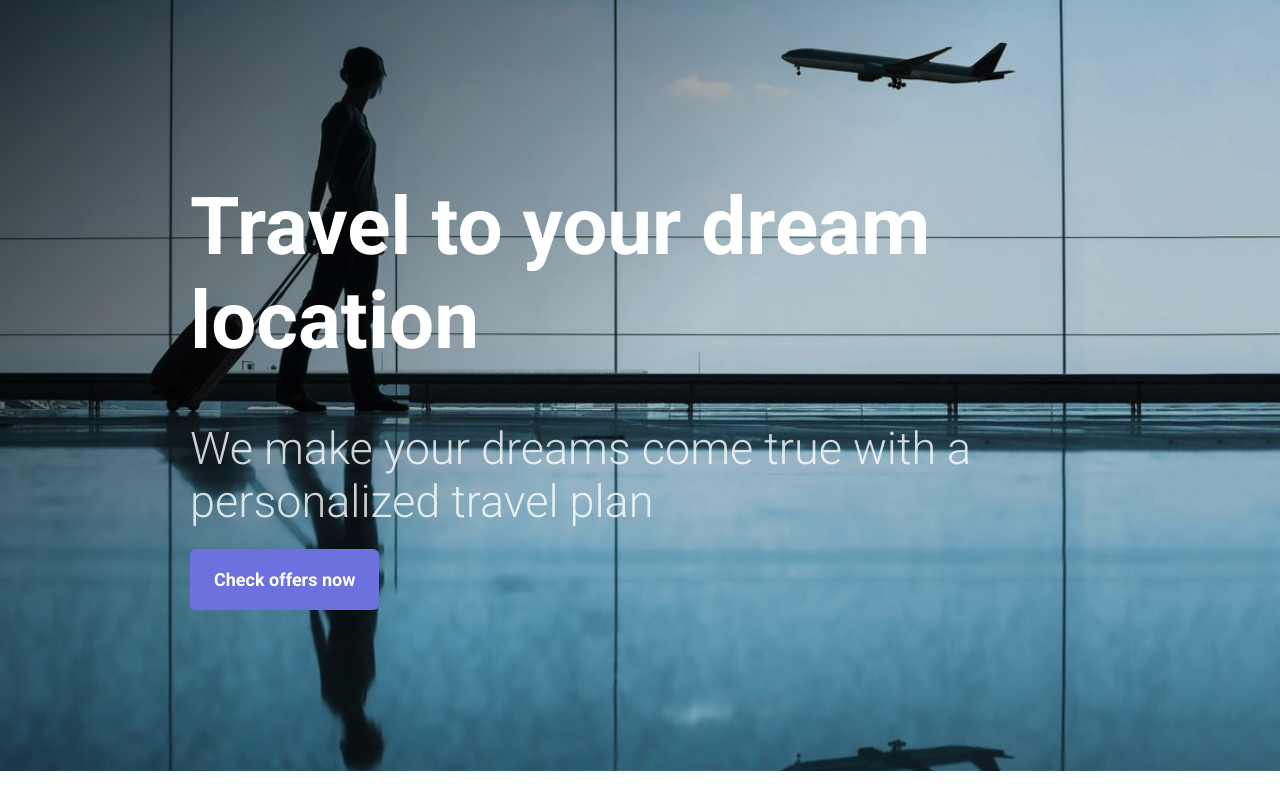
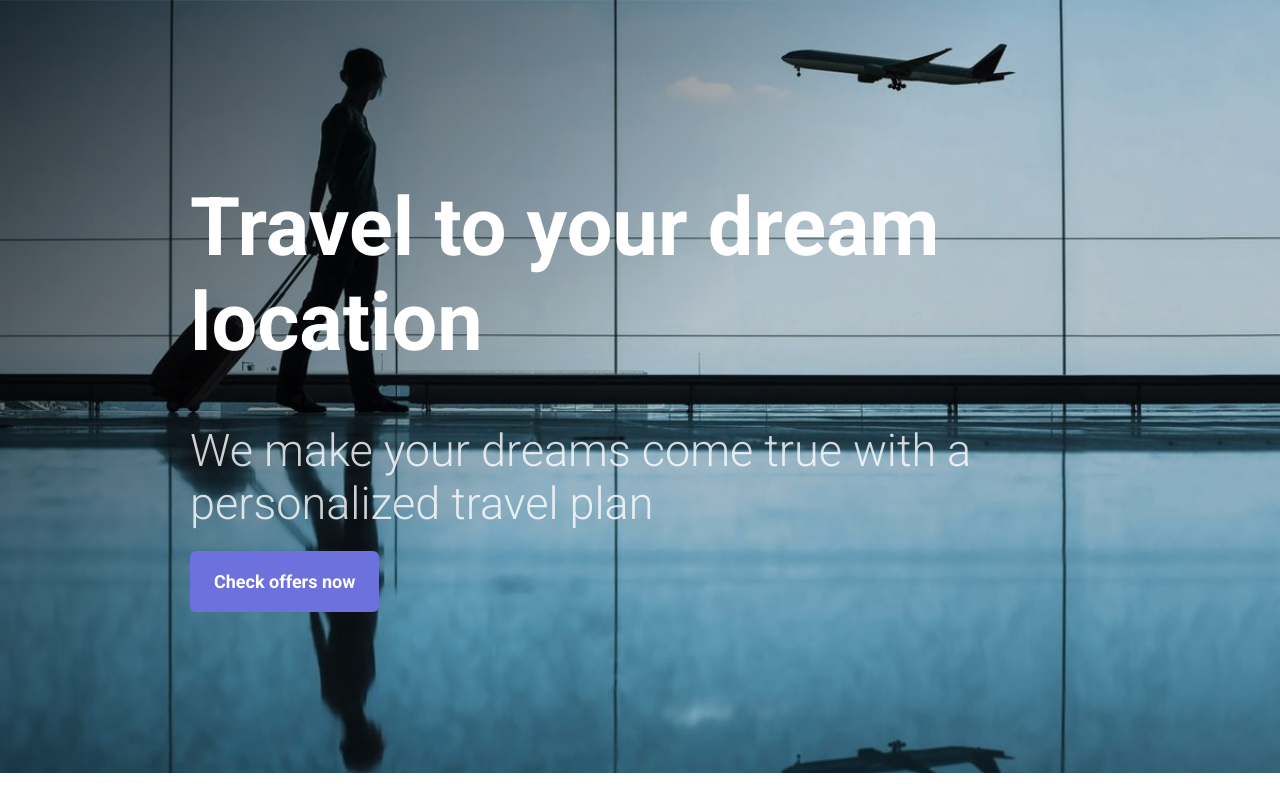
Before and after one commit to rafael-benzimra/landing, a plain HTML site: page index.html in a window 1280 px wide. Shown: the top 800 px of the page. Drawn offline with Linux system fonts and the light colour scheme; a script that the page names is missing.

Commit message:
Update banner.css

```diff
--- a/css/components/banner.css
+++ b/css/components/banner.css
@@ -6,7 +6,7 @@
   background-position: center;
 }
 .banner h1 {
-  font-size: 80px;
+  font-size: 81px;
 }
 .banner h2 {
   font-size: 45px;
```
